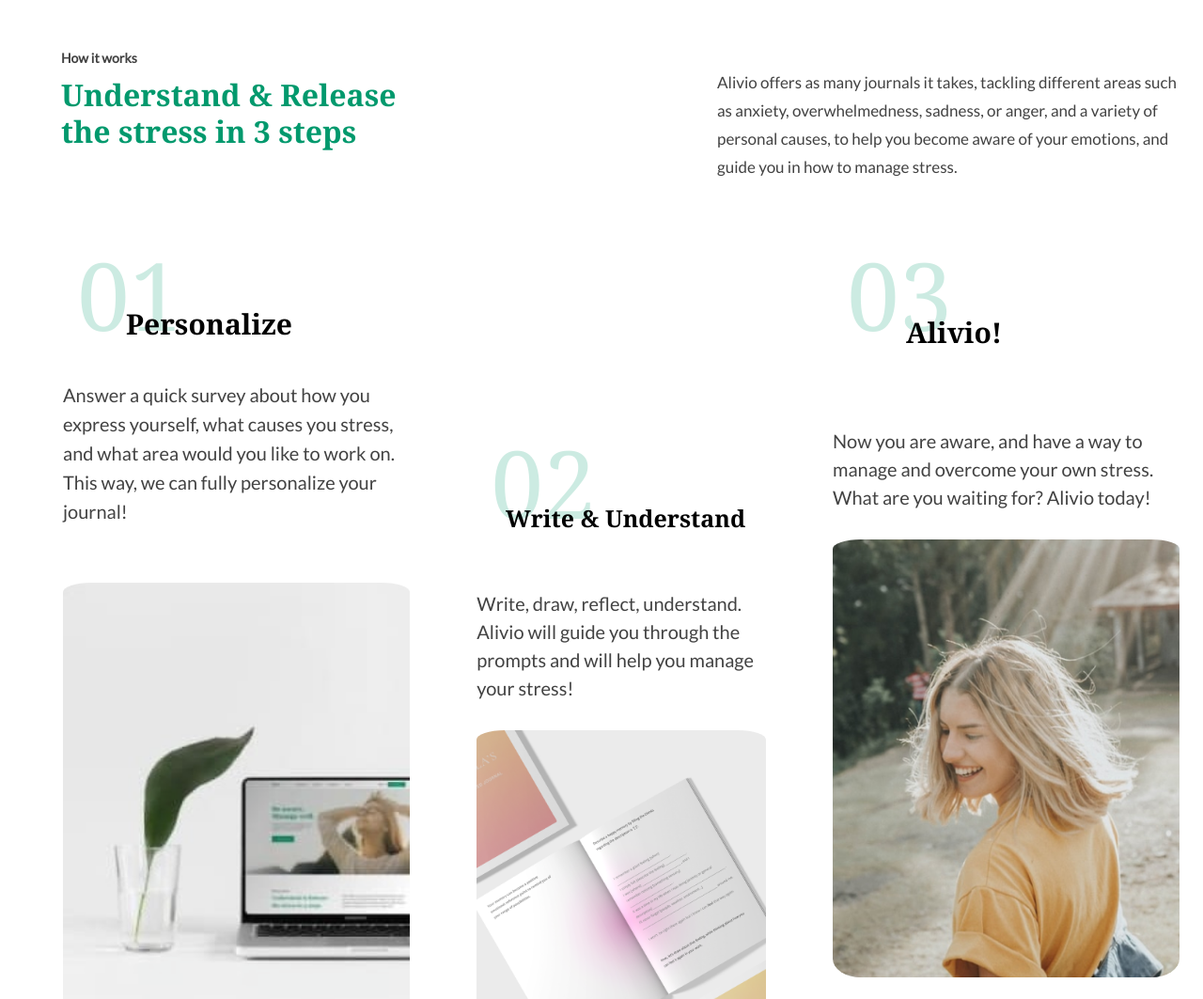
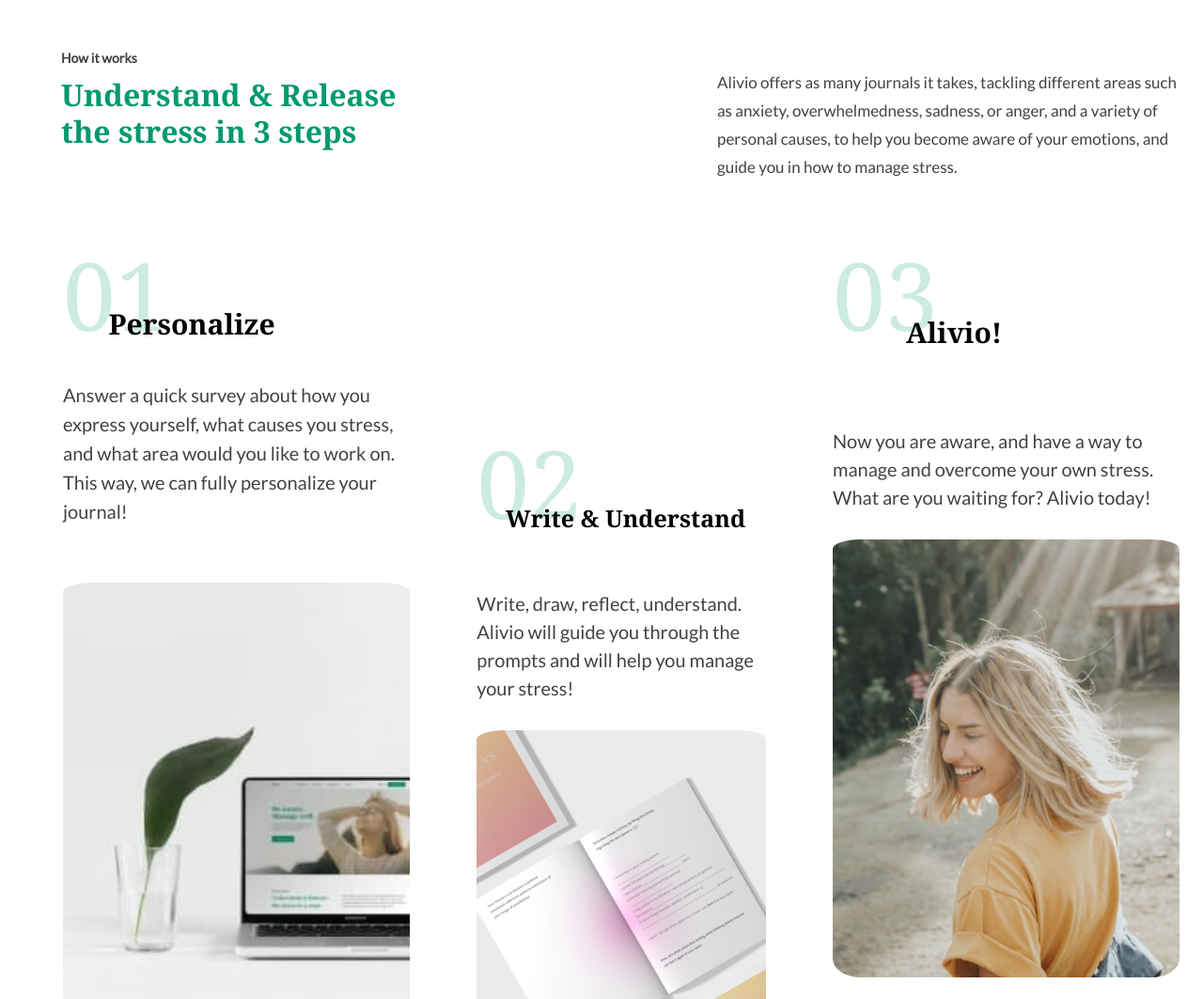
Before and after one commit to Spr1te1997/test, a plain HTML site: page index.html in a window 1280 px wide. Shown: the part 765-1828 px from the top of the page at 94% size. Drawn offline with Linux system fonts and the light colour scheme; files whose address does not match are found by name.

Commit message:
first commit

```diff
--- a/css/secondpage.css
+++ b/css/secondpage.css
@@ -74,7 +74,6 @@
     max-width: 500px;
 }
 .title01{
-    padding-left: 15px;
     z-index: 10;
     font-family: Georgia;
     font-size: 100px;
@@ -89,7 +88,7 @@
     margin: 30px;
     position: absolute;
     top: 4%;
-    left: 10%;
+    left: 5%;
     font-family: Georgia;
     font-size: 30px;
     font-style: normal;
```
